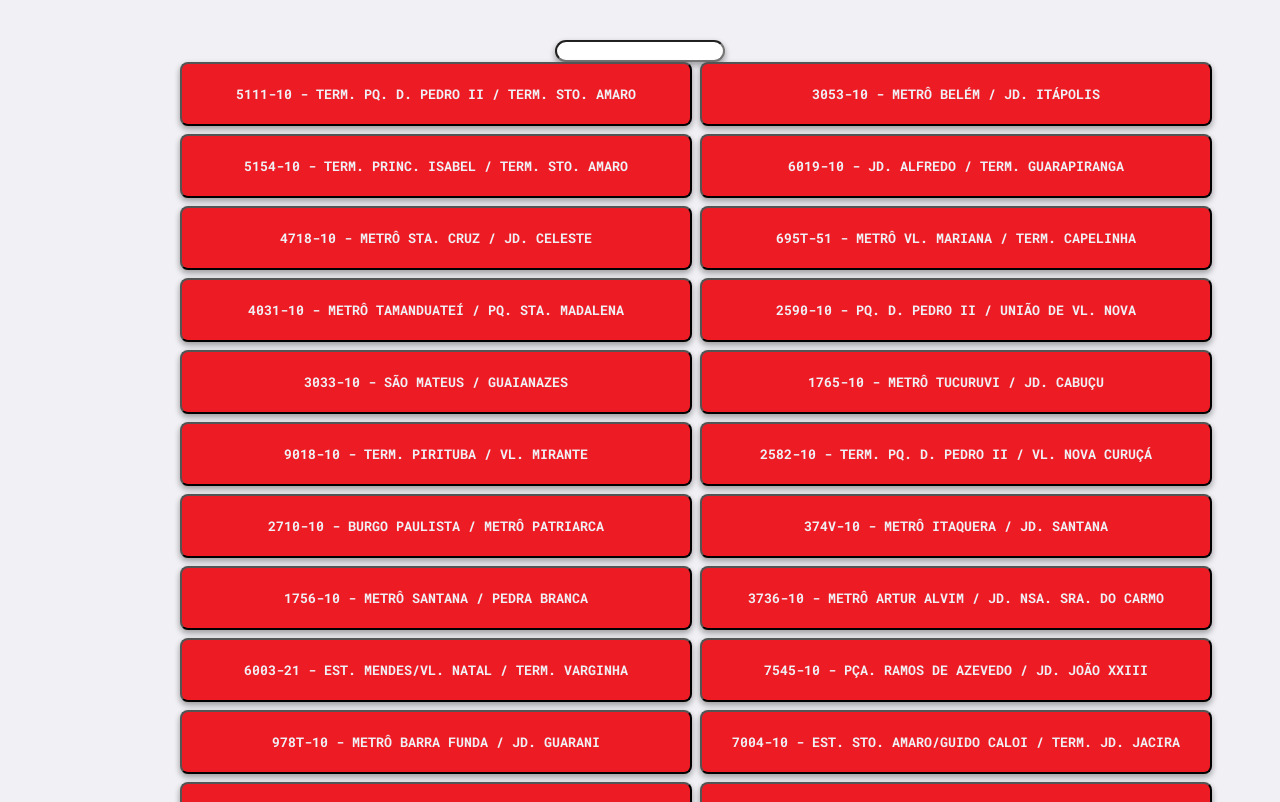
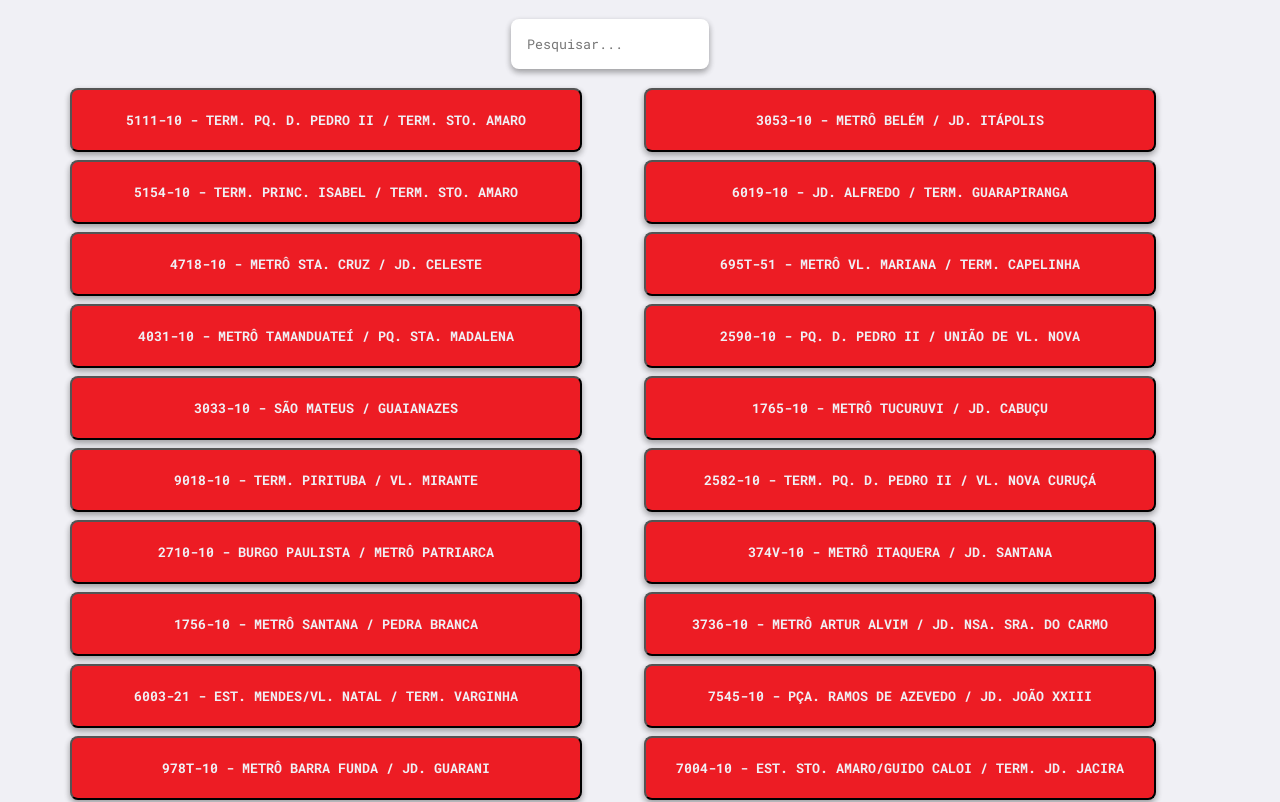
Before and after one commit to alggs/react-transitosp, a React (Create React App) app: page / in a window 1280 px wide. Shown: the top 802 px of the page. Built offline with nearby package versions, Linux system fonts and the light colour scheme; no server answers.

Commit message:
map adjustments

```diff
--- a/src/pages/GoogleMap/index.js
+++ b/src/pages/GoogleMap/index.js
@@ -2,11 +2,12 @@ import { React, useEffect, useState, useCallback, useContext } from 'react'
 import { GoogleMap, useJsApiLoader, Marker, MarkerClusterer } from '@react-google-maps/api';
 import { useParams } from 'react-router-dom'
 import { SocketContext } from '../../contexts/SocketContext';
+import { MapContainer } from './styles';
 
 
 const containerStyle = {
-  width: '1500px',
-  height: '700px',
+  width: '100%',
+  height: '100%',
   // featureType: "poi",
   // elementType: "labels",
   // stylers: [
@@ -66,6 +67,7 @@ export default function MyComponent() {
   }, [])
 
   return isLoaded ? (
+    <MapContainer>
       <GoogleMap
         mapContainerStyle={containerStyle}
         // center={center}
@@ -94,5 +96,6 @@ export default function MyComponent() {
         }
         )}
       </GoogleMap>
+    </MapContainer>
   ) : <></>
 }
--- /dev/null
+++ b/src/pages/GoogleMap/styles.js
@@ -0,0 +1,10 @@
+import styled from "styled-components"
+
+export const MapContainer = styled.div`
+  max-width: 1280px;
+  height: 640px;
+  margin: 32px auto;
+
+  border-radius: 8px;
+  box-shadow: 0 10px 20px rgba(0,0,0,0.19), 0 6px 6px rgba(0,0,0,0.23);
+`
--- a/src/pages/Home/index.js
+++ b/src/pages/Home/index.js
@@ -17,7 +17,7 @@ export default function Home() {
 
   return (<>
     <HeaderContainer>
-      <Input type="text" onChange={(ev) => setBuslineFilter(ev.target.value)} value={buslineFilter} />
+      <Input type="text" placeholder="Pesquisar..." onChange={(ev) => setBuslineFilter(ev.target.value)} value={buslineFilter} />
     </HeaderContainer>
     <HomeContainer>
       {
--- a/src/pages/Home/styles.js
+++ b/src/pages/Home/styles.js
@@ -14,6 +14,7 @@ export const HeaderContainer = styled.div`
   display: flex;
   align-items: center;
   justify-content: center;
+  height: 88px;
 `
 
 export const Button = styled.button`
@@ -30,8 +31,10 @@ export const Button = styled.button`
     background: ${shade(0.25, buttonColor)};
   }
 `
-
 export const Input = styled.input`
-    border-radius: 14px;
+    border-radius: 8px;
     box-shadow: 0 3px 6px rgba(0, 0, 0, 0.16), 0 3px 6px rgba(0, 0, 0, 0.23);
+    border: none;
+    padding: 16px;
+    margin-left: -60px;
 `
--- a/src/styles/global.js
+++ b/src/styles/global.js
@@ -11,14 +11,10 @@ export const GlobalStyles = createGlobalStyle`
     background: #F0F0F5;
     -webkit-font-smoothing: antialiased;
     margin: 0 auto;
+    max-width: 1140px;
   }
   body, input, button {
     font-family: 'Roboto Mono', monospace;
-  }
-  #root {
-    max-width: 960px;
-    margin: 0 auto;
-    padding: 40px 20px;
   }
   button {
     cursor: pointer;
```
Lines whose indentation alone changed are shown as unchanged.
